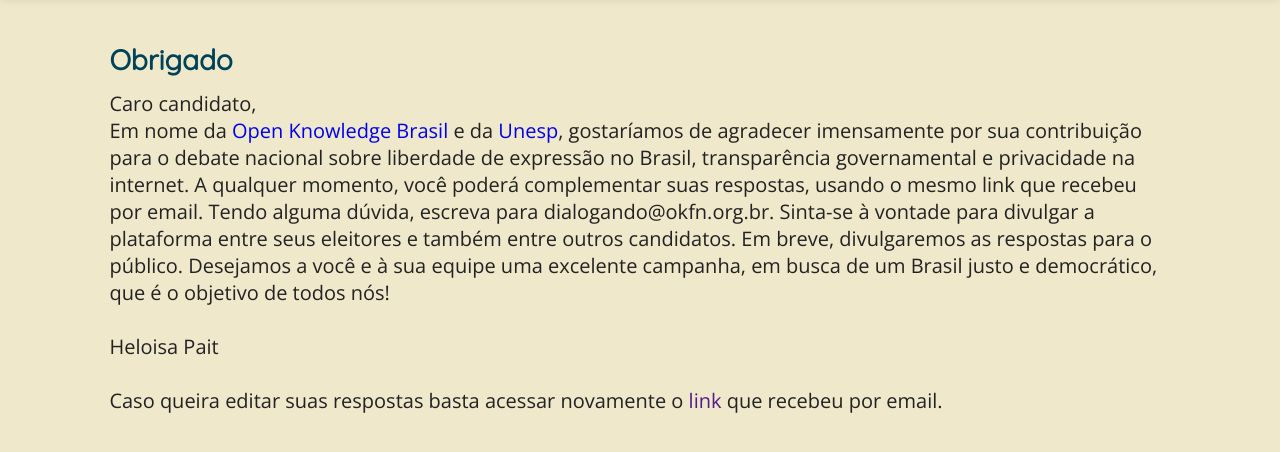
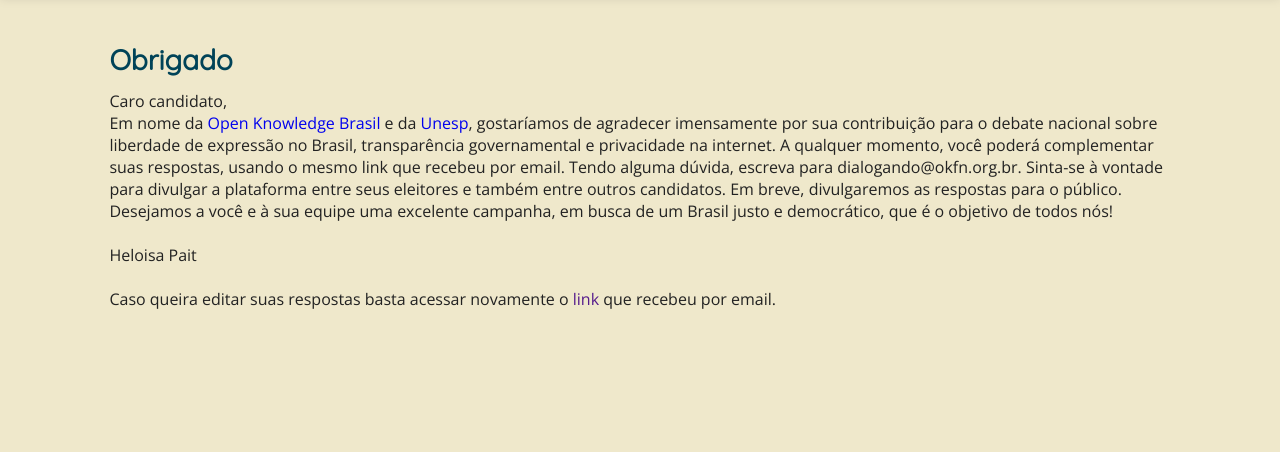
Before and after one commit to okfn-brasil/dialogando, a Flask app: template trombone/templates/obrigado.html in a window 1280 px wide. Shown: the part 60-512 px from the top of the page. Run offline with Flask 2, Linux system fonts and the light colour scheme; the template is opened without the code that fills it, so the values that code supplies are empty; some libraries are stand-ins or nearby versions.

Commit message:
Make questions page shorter

```diff
--- a/trombone/static/css/style.css
+++ b/trombone/static/css/style.css
@@ -303,6 +303,7 @@ td { vertical-align: top; }
 
 .navbar h2 {
     color: #EFE8CB;
+    font-size: 20px;
 }
 
 .navbar-inner .container {
@@ -371,8 +372,8 @@ td { vertical-align: top; }
     margin-left: auto !important;
     margin-right: auto !important;
     float: none !important;
-    font-size: 20px;
-    line-height: 27px;
+    font-size: 16px;
+    line-height: 22px;
     padding-top: 30px;
     padding-bottom: 30px;
 }
```
